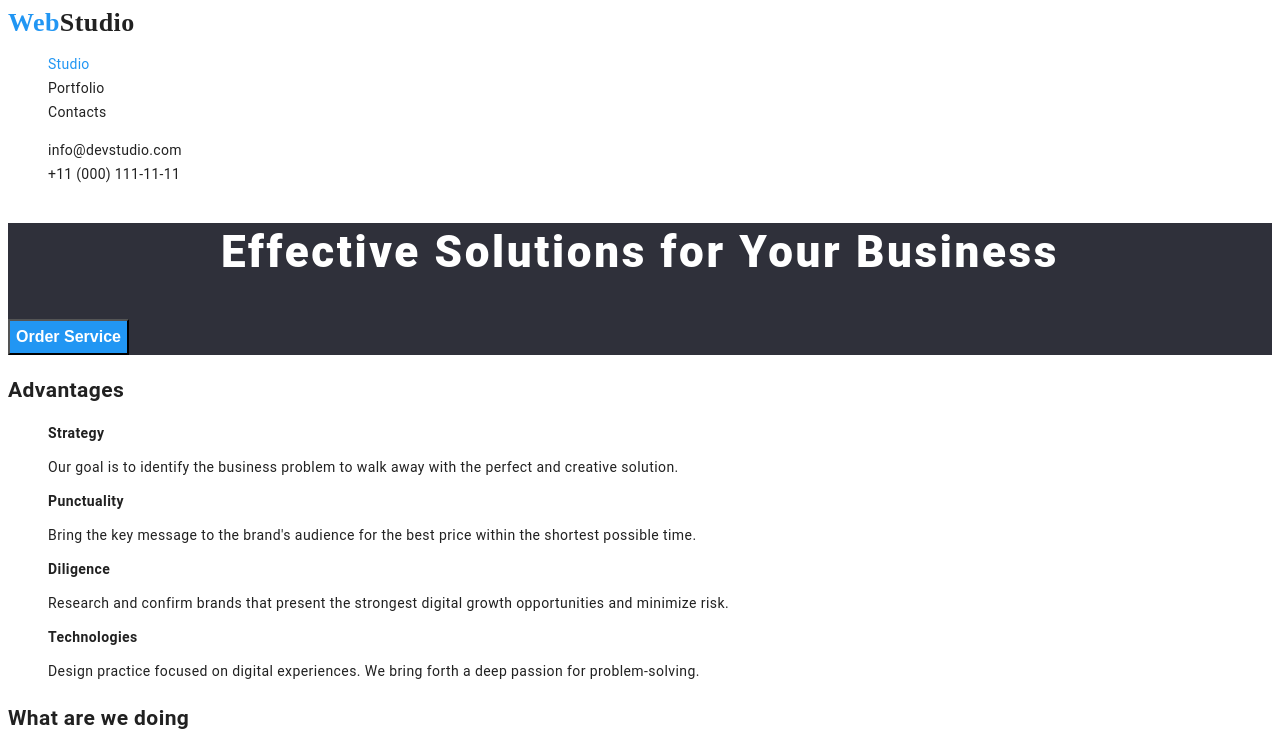
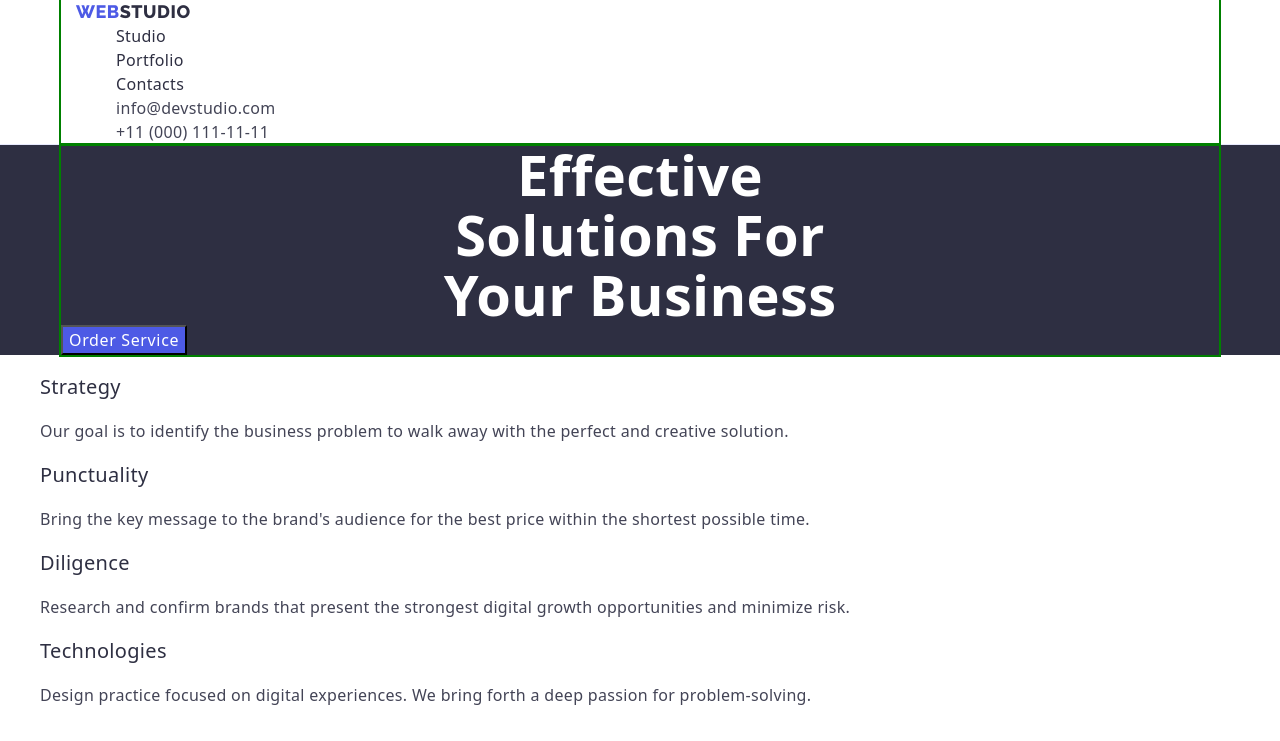
Before and after one commit to taran-yaroslav/goit-markup-hw-02., a plain HTML site: page index.html in a window 1280 px wide. Shown: the top 741 px of the page. Drawn offline with nearby package versions, Linux system fonts and the light colour scheme.

Commit message:
змінів css і сласі прічіна не було світла працював офлайн

```diff
--- a/css/styles.css
+++ b/css/styles.css
@@ -1,193 +1,207 @@
-
 :root {
-	--primary-bg-color: #ffffff;
-	--secondary-bg-color: #2f303a;
-	--color-main-text: #212121;
-	--color-secondary-text: #757575;
-	--white: #ffffff;
-	--accent: #2196f3;
-	--color-bg-team: #f5f4fa;
-	--color-footers-link: rgba(255, 255, 255, 0.6);}
-
- /* спільне */
- body {
-	background-color: var(--primary-bg-color);
-	color: var(--color-main-text);
-	font-family: Roboto, sans-serif;
-	font-style: 400;
-	font-weight: 400;
-	font-size: 14px;
-	line-height: 1.71;
-	letter-spacing: 0.03em;}
-
- ul {
-	list-style: none;}
- a {text-decoration: none;}
- /* Логотип  строрінки */
- .logo {
-	color: var(--color-main-text);
-	font-family: Raleway;
-	font-style: normal;
-	font-weight: 700;
-	font-size: 26px;
-	line-height: 1.19; }
- .logo .logo-accent {
-	color: var(--accent);
+	--primary-background-color: #ffffff;
+	--secondary-background-color: #2E2F42;
+	--hero-text-color: #ffffff;
+	--header-background-color: #E7E9FC;
+	--footer-text-color: #E7E9FC;
+	--main-text-color: #434456;
+	--title-text-color: #2e2f42;
+	--accent-color: #404BBF;
+	--logo-part-color: #4d5ae5;
+	--footer-logo-part: #F4F4FD;
   }
 
- /* навигація */
+  /* body */
+
+  body {
+	background-color: var(--primary-background-color);
+	color: var(--main-text-color);
+
+	font-family: 'Roboto', sans-serif;
+	letter-spacing: 0.02em;
+	font-size: 16px;
+	line-height: 1.5;
+  }
+
+  .container {
+	width: 1158px;
+	margin: 0 auto;
+
+	outline: 2px solid green;
+  }
+
+  .list {
+	list-style: none;
+	margin: 0;
+  }
+
+  /* header */
+
+  address,
+  nav {
+	padding: 0 15px;
+  }
+
+  .page-header {
+	background-color: var(--primary-background-color);
+	border-bottom: 1px solid var(--header-background-color);
+  }
+
+  .logo {
+	color: var(--title-text-color);
+
+	font-family: 'Raleway', sans-serif;
+	font-weight: 800;
+	font-size: 18px;
+	line-height: 1.33;
+	letter-spacing: 0.03em;
+	text-transform: uppercase;
+	text-decoration-line: none;
+  }
+
+  .logo-web {
+	color: var(--logo-part-color);
+  }
+
   .site-nav .link {
-	color: var(--color-main-text);
-	font-weight: 400;
-	line-height: 1.14;
-	letter-spacing: 0.02em;
-	font-style: normal;
+	color: var(--title-text-color);
+
+	font-weight: 500;
+	font-size: 16px;
+	line-height: 1.5;
+	text-decoration-line: none;
   }
   .site-nav .link:hover,
   .site-nav .link:focus {
-	color: var(--accent);
+  color: var(--accent-color);
   }
 
-.site-nav .link.current {
-	color: var(--accent);
-}
-/* Герой компані */
-.hero {
-	background: var(--secondary-bg-color);
-	color: var(--white);
+  .ping {
+	color: var(--main-text-color);
+
+	font-style: normal;
+	font-size: 16px;
+	line-height: 1.5;
+	text-decoration-line: none;
   }
 
-.hero h1 {
-	font-style: 400;
-	font-weight: 900;
-	font-size: 44px;
-	line-height: 1.36;
-	text-align: center;
-	letter-spacing: 0.06em;
-	text-transform: usual;
+  .address-nav .ping:hover,
+  .address-nav .ping:focus {
+	color: var(--accent-color);
   }
 
- .btn {
-	background-color: var(--accent);
-	color: var(--white);
-	font-style: 400;
-	font-weight: bold;
-	font-size: 16px;
-	line-height: 1.87;
+  /* main hero */
+
+  .hero {
+	background-color: var(--secondary-background-color);
   }
 
- /* Стилі секції */
- .section p {
-	color: var(--color-secondary-text);
-	font-style: normal;
-	font-weight: 400;
-	font-size: 14px;
-	line-height: 1.71;
- }
+  .hero .block-title {
+	margin: 0 auto;
+	color: var(--hero-text-color);
+	width: 494px;
 
- .section h2 {
-	font-style: normal;
 	font-weight: 700;
-	font-size: 36px;
-	line-height: 1.17;
-	text-align: center;
-	letter-spacing: 0.03em;
-	color: var(--color-main-text);}
-
-
-   /* Стилі переваг */
- .advantages h3 {
-	font-style: normal;
-	font-weight: 700;
-	font-size: 14px;
-	line-height: 1.14;
-	letter-spacing: 0.03em;
-  }
-
-      /* наша команда */
-  .team {
-	background-color: var(--color-bg-team);
-  }
- .team h3 {
-	font-weight: 500;
-	font-size: 16px;
-	line-height: 1.19;
-	text-align: center;
-	letter-spacing: 0.03em;
-  }
- .team p {
-	font-style: normal;
-	font-weight: 400;
-	font-size: 16px;
-	line-height: 1.19;
+	font-size: 56px;
+	line-height: 1.07;
 	text-align: center;
   }
 
-   /* Футер */
-  .ftr {
-	background-color: var(--secondary-bg-color);
-	color: var(--primary-bg-color);
+  .push {
+	background-color: var(--logo-part-color);
+	color: var(--hero-text-color);
+	cursor: pointer;
+
+	font-family: inherit;
+	font-weight: 500;
+	font-size: 16px;
+	line-height: 1.5;
+	align-items: center;
+	letter-spacing: 0.04em;
   }
 
- .ftr {
-	font-size: 26px;
-	line-height: 1.19;
-	letter-spacing: 0.03em;
- }
- .ftr p {
-	font-size: 14px;
-	line-height: 1.71;
-	font-style: normal;
-	color: var(--white-text-color);
+  .push:hover,
+  .push:focus {
+	color: var(--main-text-color);
   }
 
- .ftr .ftr-contacts {
-	font-style: normal;
-	font-weight: 400;
-	font-size: 14px;
-	line-height: 1.71;
-	letter-spacing: 0.03em;
-	color: var(--color-secondary-text);
- }
- .ftr .ftr-contacts:hover,
- .ftr .ftr-contacts:focus {
-	color: var(--primary-bg-color);
+  /* main */
+
+  .tint {
+	background-color: var(--header-background-color);
   }
 
-  /* Portfolio.html */
+  .block-title,
+  .block-item {
+	color: var(--title-text-color);
+  }
 
-  /* Кнопки  */
-   .btn-list {
+  .block-title {
+	font-weight: 700;
+	font-size: 36px;
+	line-height: 1.11;
+	text-align: center;
+	text-transform: capitalize;
+  }
+
+  .block-item {
+	font-weight: 500;
+	font-size: 20px;
+	line-height: 1.2;
+  }
+
+  /* footer */
+
+  footer {
+	background-color: var(--secondary-background-color);
+	color: var(--footer-text-color);
+  }
+
+  .foot-part {
+	color: var(--footer-logo-part);
+  }
+
+  /* Portfolio's buttons */
+
+  .btn-push {
+	background-color: var(--footer-logo-part);
+	color: var(--logo-part-color);
+	cursor: pointer;
+
+	font-family: inherit;
 	font-weight: 500;
 	font-size: 16px;
-	line-height: 1.63;
+	line-height: 1.5;
 	text-align: center;
-	letter-spacing: 0.03em;
+	letter-spacing: 0.04em;
   }
 
- .btn-list .item {
-	background-color: var(--color-bg-team);
+  .btn-push:hover,
+  .btn-push:focus {
+	background-color: var(--accent-color);
+	color: var(--hero-text-color);
   }
 
- .btn-list .button:hover,
- .btn-list .button:focus {
-	background-color: var(--accent);
-	color: var(--primary-bg-color);
+  /* Portfolio's galary */
+
+  .galary {
+	color: var(--main-text-color);
+
+	text-decoration-line: none;
   }
 
- /* проекти */
- .portfolio h2 {
-	font-style: normal;
-	font-weight: 700;
-	font-size: 18px;
-	line-height: 2;
-	letter-spacing: 0.06em;
+  /* Visually hidden */
+
+  .visually-hidden {
+	position: absolute;
+	width: 1px;
+	height: 1px;
+	margin: -1px;
+	border: 0;
+	padding: 0;
+
+	white-space: nowrap;
+	clip-path: inset(100%);
+	clip: rect(0 0 0 0);
+	overflow: hidden;
   }
-
- .portfolio p {
-	font-style: normal;
-	font-weight: 400;
-	font-size: 16px;
-	line-height: 1.88;
-	letter-spacing: 0.03em;
- }
--- a/index.html
+++ b/index.html
@@ -6,14 +6,22 @@
 		<meta name="viewport" content="width=jj, initial-scale=1.0" />
 		<link rel="stylesheet" href="./css/styles.css" />
 		<title>WebStudio</title>
+		<link rel="preconnect" href="https://fonts.googleapis.com">
+    <link rel="preconnect" href="https://fonts.gstatic.com" crossorigin>
+    <link href="https://fonts.googleapis.com/css2?family=Raleway:wght@800&family=Roboto:wght@400;500;700;900&display=swap"
+    rel="stylesheet">
+    <link rel="stylesheet" href="https://cdnjs.cloudflare.com/ajax/libs/modern-normalize/1.1.0/modern-normalize.min.css"
+    integrity="sha512-wpPYUAdjBVSE4KJnH1VR1HeZfpl1ub8YNKx4PuQ5NmX2tKuGu6U/JRp5y+Y8XG2tV+wKQpNHVUX03MfMFn9Q=="
+    crossorigin="anonymous" referrerpolicy="no-referrer" />
 	</head>
 	<body>
-		<header>
+		<header class="page-header">
+			<div class="container">
 			<nav>
-        <a href="./index.html" class="logo"><span class="logo-accent">Web</span>Studio</a>
-				<ul class="site-nav">
+        <a href="./index.html" class="logo"><span class="logo-web">Web</span>Studio</a>
+				<ul class="site-nav list">
 					<li>
-						<a href="./index.html" class="link current">Studio</a>
+						<a href="./index.html" class="link">Studio</a>
 					</li>
 					<li>
 						<a href="./portfolio.html" class="link">Portfolio</a>
@@ -23,48 +31,51 @@
 					</li>
 				</ul>
 			</nav>
-			<address class="site-nav">
-				<ul>
+			<address>
+				<ul class="address-nav list">
 					<li>
-						<a href="mailto:info@devstudio.com" class="link">info@devstudio.com</a><br/>
+						<a href="mailto:info@devstudio.com" class="ping">info@devstudio.com</a><br/>
 					</li>
 					<li>
-						<a href="tel:+110001111111" class="link">+11 (000) 111-11-11</a>
+						<a href="tel:+110001111111" class="ping">+11 (000) 111-11-11</a>
 					</li>
 				</ul>
 			</address>
+		</div>
 		</header>
 		<main>
-			<section class="hero">
-				<h1>Effective Solutions for Your Business</h1>
-				<button  class="btn" type="button">Order Service</button>
+			<section class=" block hero">
+				<div class="container">
+				<h1 class="block-title">Effective Solutions for Your Business</h1>
+				<button type="button" class="push">Order Service</button>
+			</div>
 			</section>
-			<section class="advantages">
-				<h2>Advantages</h2>
-				<ul>
+			<section class="block">
+				<h2 class="block-title visually-hidden"> Our advantages</h2>
+				<ul class="abvantages-nav list">
 					<li>
-						<h3>Strategy</h3>
+						<h3 class="block-item">Strategy</h3>
 						<p> Our goal is to identify the business problem to walk away with the perfect and creative solution. </p>
 					</li>
 					<li>
-						<h3>Punctuality</h3>
+						<h3 class="block-item">Punctuality</h3>
 						<p> Bring the key message to the brand's audience for the best price within the shortest possible time. </p>
 					</li>
 					<li>
-						<h3>Diligence</h3>
+						<h3 class="block-item">Diligence</h3>
 						<p>
 							Research and confirm brands that present the strongest digital growth opportunities and minimize risk.
 						</p>
 					</li>
 					<li>
-						<h3>Technologies</h3>
+						<h3 class="block-item">Technologies</h3>
 						<p> Design practice focused on digital experiences. We bring forth a deep passion for problem-solving. </p>
 					</li>
 				</ul>
 			</section>
-			<section>
-				<h2>What are we doing</h2>
-				<ul>
+			<section class="block">
+				<h2 class="block-title">What are we doing</h2>
+				<ul class="work-nav list">
 					<li>
 						<img src="./images/img1(1).jpg" alt="product design" height="300" width="360" />
 					</li>
@@ -76,34 +87,34 @@
 					</li>
 				</ul>
 			</section>
-			<section class="team">
-				<h2>Our Team</h2>
-				<ul>
+			<section class="block tint">
+				<h2 class="block-title">Our Team</h2>
+				<ul class="team-nav list">
 					<li>
 						<img src="./images/img(4).jpg" alt="Mark Guerrero photo" height="260" width="264" />
-						<h3>Mark Guerrero</h3>
+						<h3 class="block-item">Mark Guerrero</h3>
 						<p>Product Designer</p>
 					</li>
 					<li>
 						<img src="./images/img(1)(1).jpg" alt="Tom Ford photo" height="260" width="264" />
-						<h3>Tom Ford</h3>
+						<h3 class="block-item">Tom Ford</h3>
 						<p>Frontend Developer</p>
 					</li>
 					<li>
 						<img src="./images/img(3)1).jpg" alt="Camila Garcia photo" height="260" width="264" />
-						<h3>Camila Garcia</h3>
+						<h3 class="block-item">Camila Garcia</h3>
 						<p>Marketing</p>
 					</li>
 					<li>
 						<img src="./images/img(5)(1).jpg" alt="Daniel Wilson photo" height="260" width="264" />
-						<h3>Daniel Wilson</h3>
+						<h3 class="block-item">Daniel Wilson</h3>
 						<p>UI Designer</p>
 					</li>
 				</ul>
 			</section>
 		</main>
-		<footer class="ftr">
-			<a href="./index.html" class="logo ftr"><span class="logo-accent">Web</span>Studio</a>
+		<footer>
+			<a href="./index.html" class="logo foot-part"><span class="logo-web">Web</span>Studio</a>
 			<p> Increase the flow of customers and sales for your business with digital marketing & growth solutions. </p>
 		</footer>
 	</body>
```
Also changed, not shown: portfolio.html (+55 -30 lines). Lines whose indentation alone changed are shown as unchanged.
